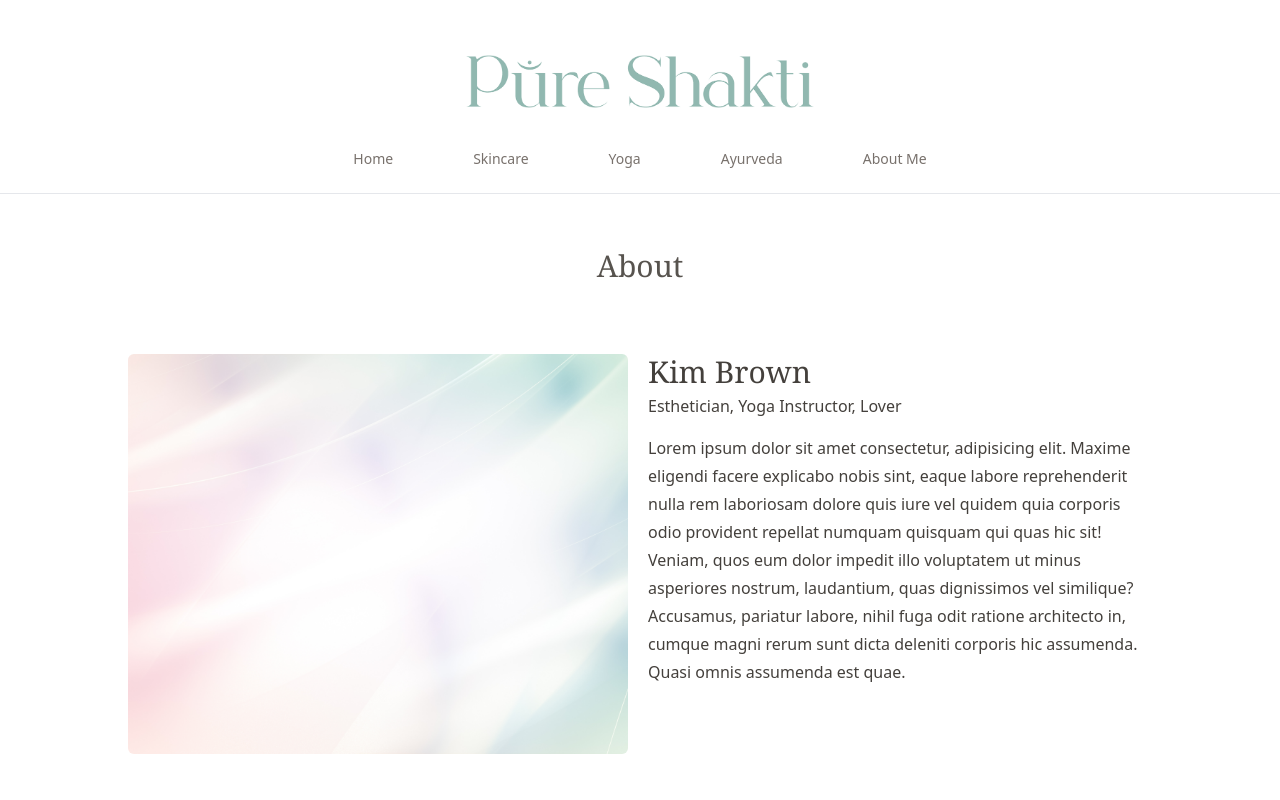
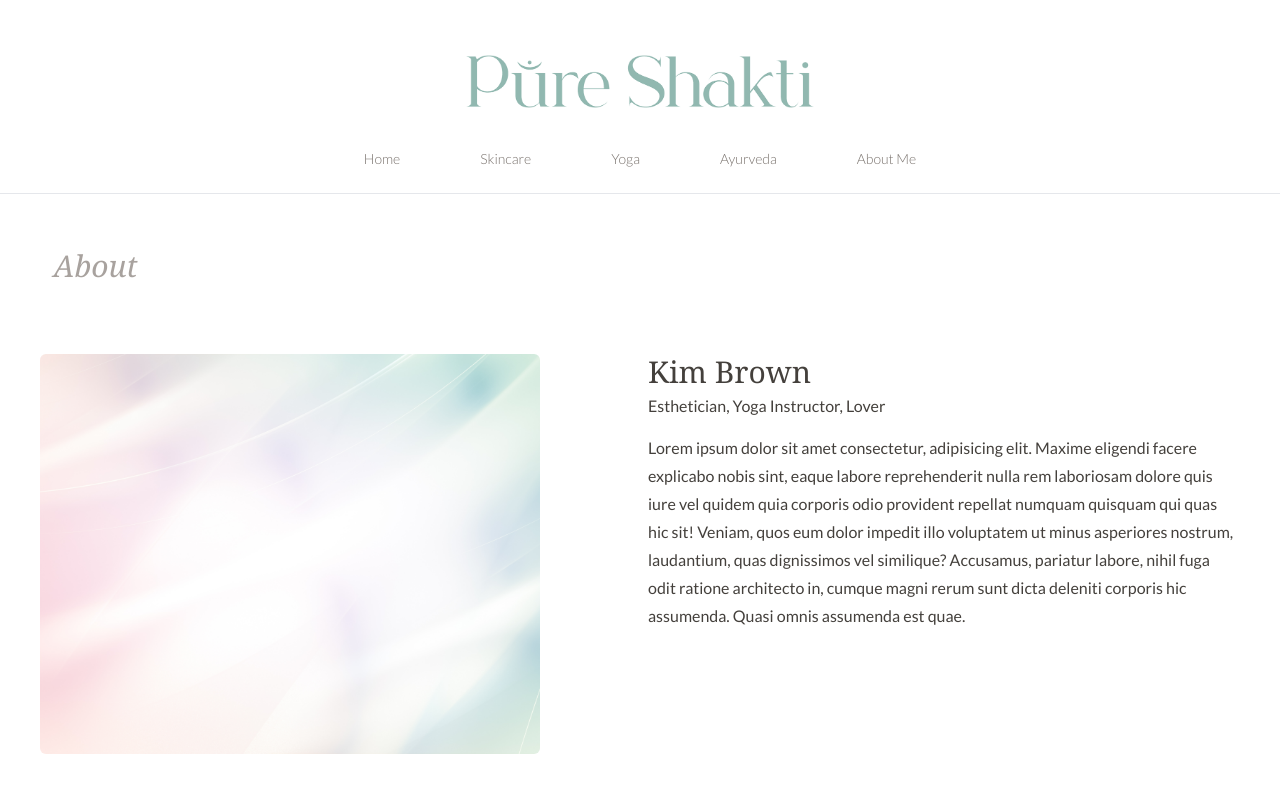
Before and after one commit to bridgerbrown/pure-shakti, a Next.js app: page /about in a window 1280 px wide. Shown: the top 800 px of the page. Built offline with nearby package versions, Linux system fonts and the light colour scheme.

Commit message:
lato font, titling per page

```diff
--- a/components/Navbar.tsx
+++ b/components/Navbar.tsx
@@ -5,7 +5,7 @@ import React from 'react'
 export default function Navbar() {
     const linkStyle = 'text-stone-500 text-sm font-light hover:text-gray-500'
   return (
-    <nav className='border-b pt-12 w-full flex flex-col items-center'>
+    <nav className='font-lato border-b pt-12 w-full flex flex-col items-center '>
         <Image
             src='/logo-nosub.png'
             alt='Logo'
@@ -17,13 +17,13 @@ export default function Navbar() {
             <Link href='/' className={linkStyle}>
                 Home
             </Link>
-            <Link href='/' className={linkStyle}>
+            <Link href='/skincare' className={linkStyle}>
                 Skincare
             </Link>
-            <Link href='/' className={linkStyle}>
+            <Link href='/yoga' className={linkStyle}>
                 Yoga
             </Link>
-            <Link href='/' className={linkStyle}>
+            <Link href='/ayurveda' className={linkStyle}>
                 Ayurveda
             </Link>
             <Link href='/about' className={linkStyle}>
--- a/pages/_app.tsx
+++ b/pages/_app.tsx
@@ -1,6 +1,17 @@
 import '@/styles/globals.css'
 import type { AppProps } from 'next/app'
+import { Lato } from 'next/font/google'
+
+const lato = Lato({
+  subsets: ['latin-ext'],
+  weight: ['100', '300', '400', '700', '900'],
+  variable: '--font-lato',
+})
 
 export default function App({ Component, pageProps }: AppProps) {
-  return <Component {...pageProps} />
+  return (
+    <main className={`${lato.variable} font-serif`}>
+      <Component {...pageProps} />
+    </main>
+  )
 }
--- a/pages/_document.tsx
+++ b/pages/_document.tsx
@@ -3,7 +3,11 @@ import { Html, Head, Main, NextScript } from 'next/document'
 export default function Document() {
   return (
     <Html lang="en">
-      <Head />
+      <Head>
+        <link rel="preconnect" href="https://fonts.googleapis.com"/>
+        <link rel="preconnect" href="https://fonts.gstatic.com" crossOrigin />
+        <link href="https://fonts.googleapis.com/css2?family=Lato:ital,wght@0,100;0,300;0,400;0,700;1,100;1,300;1,400&display=swap" rel="stylesheet"/>
+      </Head>
       <body>
         <Main />
         <NextScript />
--- a/pages/about.tsx
+++ b/pages/about.tsx
@@ -4,14 +4,15 @@ import Image from 'next/image'
 import React from 'react'
 
 export default function About() {
+    const divStyle: string = ``
   return (
-    <main className='relative min-h-screen w-screen'>
+    <main className='font-lato relative min-h-screen w-screen'>
         <Navbar />
-        <header className='w-full text-center h-36 mb-4 flex justify-center items-center'>
-            <h1 className='text-3xl font-serif text-stone-600'>About</h1>
+        <header className='h-36 mb-4 flex justify-center items-center'>
+            <h1 className='w-11/12 text-3xl font-serif text-stone-400 italic'>About</h1>
         </header>
         <section className='mb-24 space-y-20 flex flex-col justify-center items-center'>
-            <div className='w-[80vw] flex'>
+            <div className='w-11/12 xl:w-[1200px] flex'>
                 <div className='w-1/2 flex justify-start'>
                     <Image
                         src='/white-bg.jpg'
@@ -33,7 +34,7 @@ export default function About() {
                     </p>
                 </div>
             </div>
-            <div className='w-[80vw] flex'>
+            <div className='w-11/12 xl:w-[1200px] flex'>
                 <div className='mr-4 w-1/2 text-stone-700 flex flex-col'>
                     <p className='leading-7'>
                         Lorem ipsum dolor sit amet consectetur, adipisicing elit. Maxime eligendi facere explicabo nobis sint, eaque labore reprehenderit nulla rem laboriosam dolore quis iure vel quidem quia corporis odio provident repellat numquam quisquam qui quas hic sit! Veniam, quos eum dolor impedit illo voluptatem ut minus asperiores nostrum, laudantium, quas dignissimos vel similique? Accusamus, pariatur labore, nihil fuga odit ratione architecto in, cumque magni rerum sunt dicta deleniti corporis hic assumenda. Quasi omnis assumenda est quae.
--- /dev/null
+++ b/pages/ayurveda.tsx
@@ -0,0 +1,20 @@
+import Footer from '@/components/Footer'
+import Navbar from '@/components/Navbar'
+import React from 'react'
+
+export default function ayurveda() {
+  return (
+    <div>
+      <Navbar />
+        <header className='h-36 mb-4 flex justify-center items-center'>
+            <h1 className='w-11/12 xl:w-[1200px] text-3xl font-serif text-stone-400 italic'>Ayurveda</h1>
+        </header>
+        <section className='flex flex-col justify-center items-center'>
+            <div className='w-11/12 xl:w-[1200px] '>
+
+            </div>
+        </section>
+      <Footer />
+    </div>
+  )
+}
--- /dev/null
+++ b/pages/skincare.tsx
@@ -0,0 +1,20 @@
+import Footer from '@/components/Footer'
+import Navbar from '@/components/Navbar'
+import React from 'react'
+
+export default function skincare() {
+  return (
+    <div>
+      <Navbar />
+        <header className='h-36 mb-4 flex justify-center items-center'>
+            <h1 className='w-11/12 xl:w-[1200px] text-3xl font-serif text-stone-400 italic'>Skincare</h1>
+        </header>
+        <section className='flex flex-col justify-center items-center'>
+            <div className='w-11/12 xl:w-[1200px] '>
+
+            </div>
+        </section>
+      <Footer />
+    </div>
+  )
+}
--- /dev/null
+++ b/pages/yoga.tsx
@@ -0,0 +1,20 @@
+import Footer from '@/components/Footer'
+import Navbar from '@/components/Navbar'
+import React from 'react'
+
+export default function yoga() {
+  return (
+    <div>
+      <Navbar />
+        <header className='h-36 mb-4 flex justify-center items-center'>
+            <h1 className='w-11/12 xl:w-[1200px] text-3xl font-serif text-stone-400 italic'>Yoga</h1>
+        </header>
+        <section className='flex flex-col justify-center items-center'>
+            <div className='w-11/12 xl:w-[1200px] '>
+
+            </div>
+        </section>
+      <Footer />
+    </div>
+  )
+}
--- a/tailwind.config.js
+++ b/tailwind.config.js
@@ -12,6 +12,9 @@ module.exports = {
         'gradient-conic':
           'conic-gradient(from 180deg at 50% 50%, var(--tw-gradient-stops))',
       },
+      fontFamily: {
+        lato: ['var(--font-lato)']
+      },
     },
   },
   plugins: [],
```
